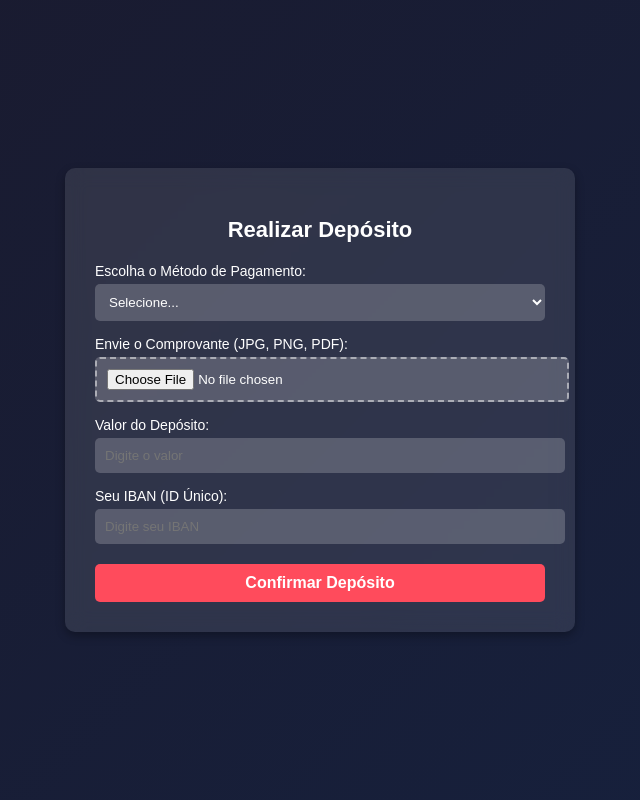
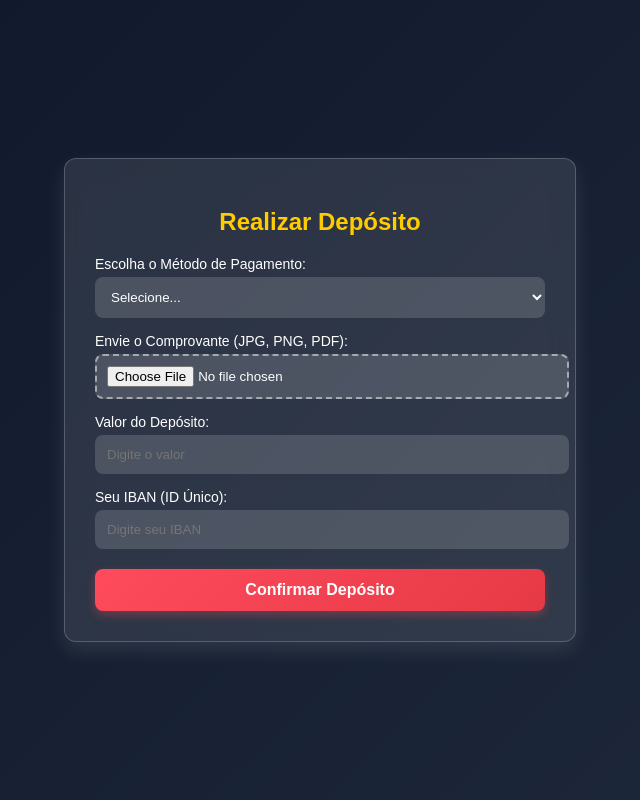
Before and after one commit to RICHTRADER-forex/richtrader.com, a Python web app: template templates/deposito.html in a window 1280 px wide. Shown: the whole page, without its empty margins (320-960 px from the left). Run offline with Jinja, Linux system fonts and the light colour scheme; the template is opened without the code that fills it, so the values that code supplies are empty; some libraries are stand-ins or nearby versions.

```diff
--- a/static/css/deposito.css
+++ b/static/css/deposito.css
@@ -5,7 +5,7 @@ body {
     margin: 0;
     padding: 0;
     font-family: 'Poppins', sans-serif;
-    background: linear-gradient(135deg, #1a1a2e, #16213e);
+    background: linear-gradient(135deg, #0f172a, #1e293b);
     color: #fff;
     display: flex;
     justify-content: center;
@@ -17,19 +17,21 @@ body {
 .deposit-container {
     background: rgba(255, 255, 255, 0.1);
     padding: 30px;
-    border-radius: 10px;
-    box-shadow: 0 4px 10px rgba(0, 0, 0, 0.3);
-    backdrop-filter: blur(10px);
+    border-radius: 12px;
+    box-shadow: 0 8px 20px rgba(255, 255, 255, 0.1);
+    backdrop-filter: blur(12px);
     text-align: center;
     width: 90%;
     max-width: 450px;
+    border: 1px solid rgba(255, 255, 255, 0.2);
 }
 
 /* Título */
 .deposit-container h2 {
     margin-bottom: 20px;
-    font-size: 22px;
+    font-size: 24px;
     font-weight: 600;
+    color: #ffcc00;
 }
 
 /* Labels e Select */
@@ -40,25 +42,26 @@ label {
     text-align: left;
 }
 
+/* Inputs e selects */
 select, input {
     width: 100%;
-    padding: 10px;
+    padding: 12px;
     margin-top: 5px;
     border: none;
-    border-radius: 5px;
-    background: rgba(255, 255, 255, 0.2);
+    border-radius: 8px;
+    background: rgba(255, 255, 255, 0.15);
     color: #fff;
     outline: none;
     transition: all 0.3s ease-in-out;
 }
 
-/* Estilo ao focar nos inputs */
+/* Efeito ao focar nos inputs */
 select:focus, input:focus {
-    background: rgba(255, 255, 255, 0.3);
-    box-shadow: 0 0 5px rgba(255, 255, 255, 0.5);
+    background: rgba(255, 255, 255, 0.25);
+    box-shadow: 0 0 8px rgba(255, 255, 255, 0.5);
 }
 
-/* Seção oculta por padrão */
+/* Seções ocultas */
 .hidden {
     display: none;
 }
@@ -68,7 +71,7 @@ select:focus, input:focus {
     margin-top: 15px;
     padding: 15px;
     background: rgba(255, 255, 255, 0.2);
-    border-radius: 5px;
+    border-radius: 8px;
     text-align: left;
 }
 
@@ -76,9 +79,10 @@ select:focus, input:focus {
 #crypto-section {
     margin-top: 15px;
     padding: 15px;
-    background: rgba(255, 75, 92, 0.2);
-    border-radius: 5px;
+    background: rgba(255, 75, 92, 0.15);
+    border-radius: 8px;
     text-align: center;
+    border: 1px solid rgba(255, 75, 92, 0.3);
 }
 
 #crypto-section p {
@@ -89,18 +93,22 @@ select:focus, input:focus {
 #crypto-section input {
     background: rgba(255, 255, 255, 0.2);
     text-align: center;
+    border-radius: 5px;
+    border: 1px solid rgba(255, 255, 255, 0.3);
 }
 
-/* Estilo para o upload do comprovante */
+/* Upload do comprovante */
 input[type="file"] {
     border: 2px dashed rgba(255, 255, 255, 0.5);
     padding: 10px;
     cursor: pointer;
     text-align: center;
+    transition: all 0.3s ease-in-out;
 }
 
 input[type="file"]:hover {
     background: rgba(255, 255, 255, 0.2);
+    box-shadow: 0 0 5px rgba(255, 255, 255, 0.3);
 }
 
 /* Mensagem de IBAN */
@@ -113,32 +121,48 @@ input[type="file"]:hover {
 /* Botão de envio */
 button {
     width: 100%;
-    padding: 10px;
+    padding: 12px;
     border: none;
-    border-radius: 5px;
-    background: #ff4b5c;
+    border-radius: 8px;
+    background: linear-gradient(135deg, #ff4b5c, #e63946);
     color: #fff;
     font-size: 16px;
     font-weight: bold;
     cursor: not-allowed;
-    transition: background 0.3s ease-in-out;
+    transition: all 0.3s ease-in-out;
     margin-top: 20px;
+    box-shadow: 0 4px 10px rgba(255, 75, 92, 0.3);
 }
 
 /* Botão ativo */
 button.active {
     cursor: pointer;
-    background: #28a745;
+    background: linear-gradient(135deg, #28a745, #1e7d34);
+    box-shadow: 0 0 10px rgba(40, 167, 69, 0.7);
 }
 
 button.active:hover {
-    background: #1e7d34;
-    box-shadow: 0 0 8px rgba(40, 167, 69, 0.7);
+    background: linear-gradient(135deg, #1e7d34, #146c43);
+    box-shadow: 0 0 12px rgba(40, 167, 69, 0.9);
 }
 
 /* Responsividade */
-@media (max-width: 400px) {
+@media (max-width: 480px) {
     .deposit-container {
         width: 95%;
+        padding: 25px;
+    }
+
+    .deposit-container h2 {
+        font-size: 22px;
+    }
+
+    select, input {
+        padding: 10px;
+    }
+
+    button {
+        padding: 10px;
+        font-size: 14px;
     }
 }
```
